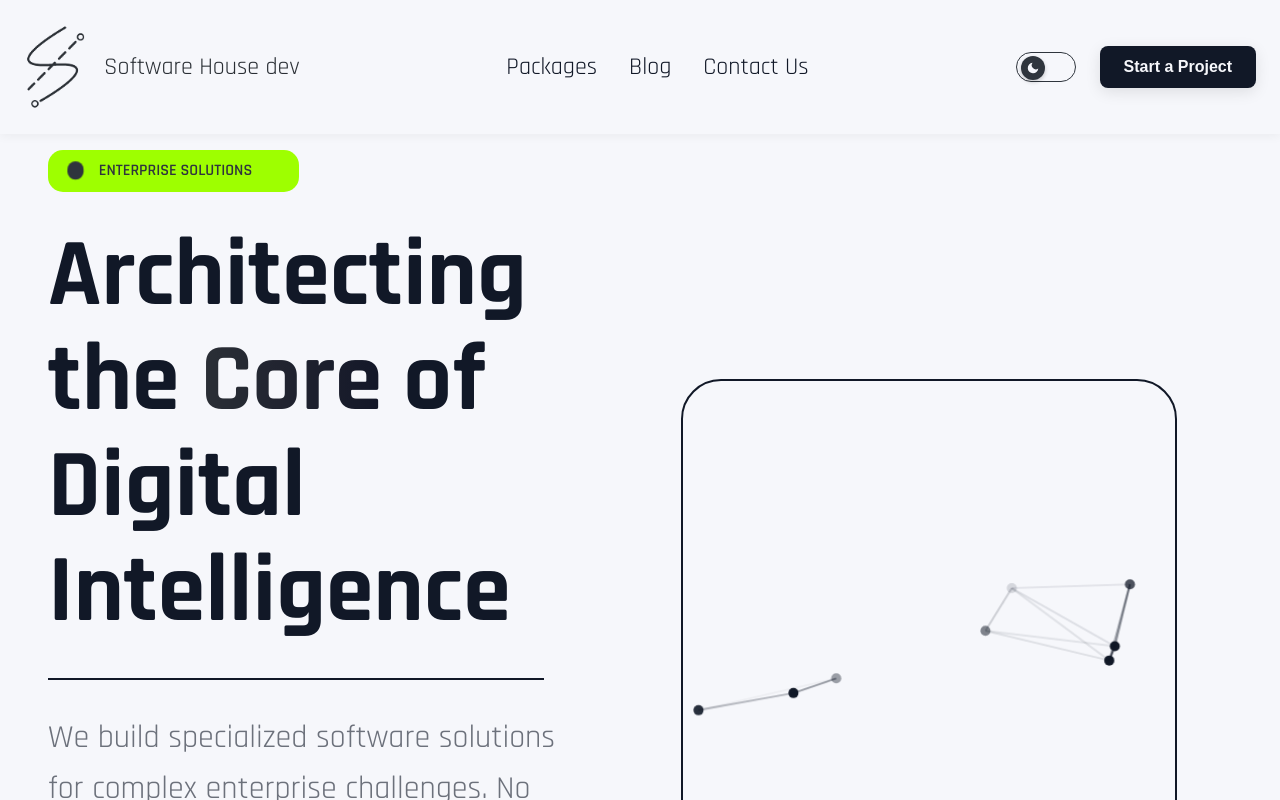
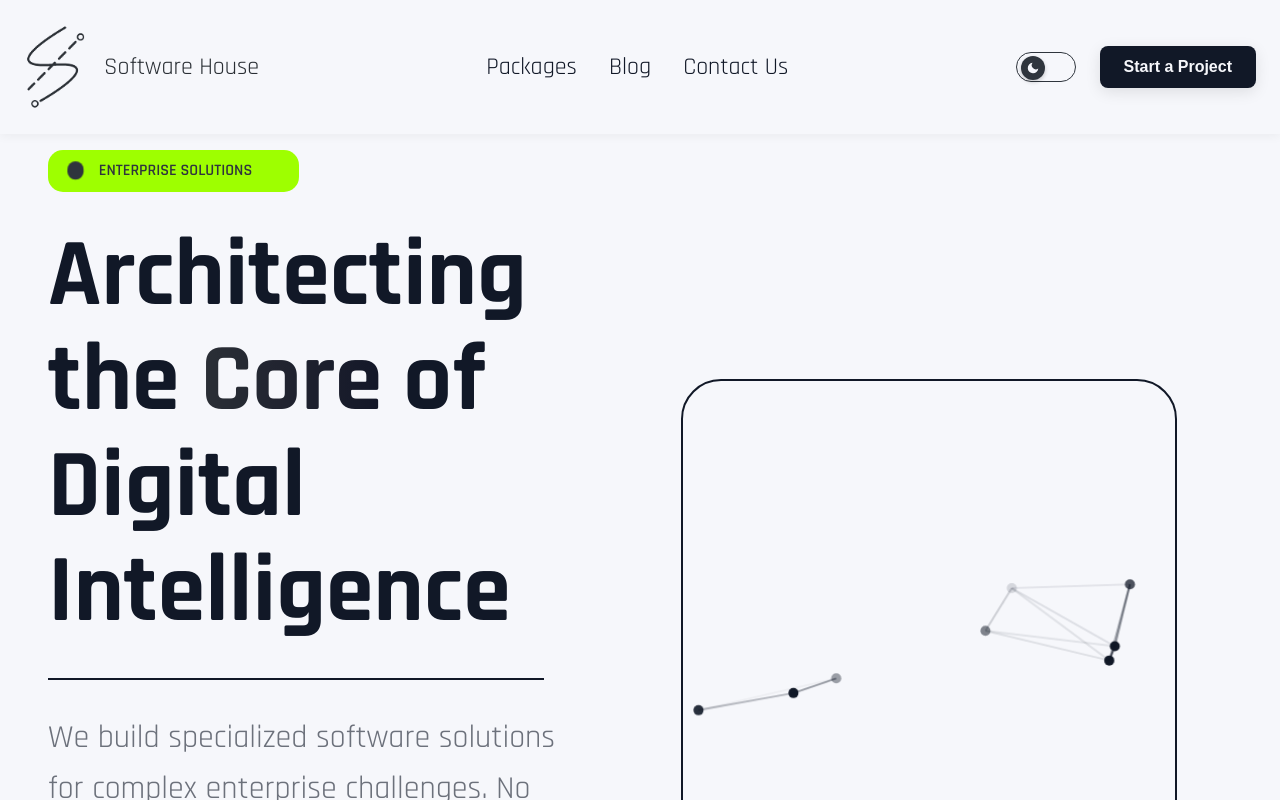
Before and after one commit to MARWAN-elmasrry/Software-House, a React (Vite) app in the folder client/: page / in a window 1280 px wide. Shown: the top 800 px of the page. Built offline with nearby package versions, Linux system fonts and the light colour scheme.

Commit message:
remove dev from the header

```diff
--- a/client/src/components/header/header.jsx
+++ b/client/src/components/header/header.jsx
@@ -29,7 +29,7 @@ export const Header = ({ onToggleTheme }) => {
         <div className="head-cont">
           <NavLink to="/" className="logo"  onClick={closeMenu}>
             <img src={Logo} alt="SoftWareHouseIMG" />
-            <h2>Software House dev</h2>
+            <h2>Software House</h2>
           </NavLink>
 
           <div className={`links ${isMenuOpen ? 'active' : ''}`}>
```
